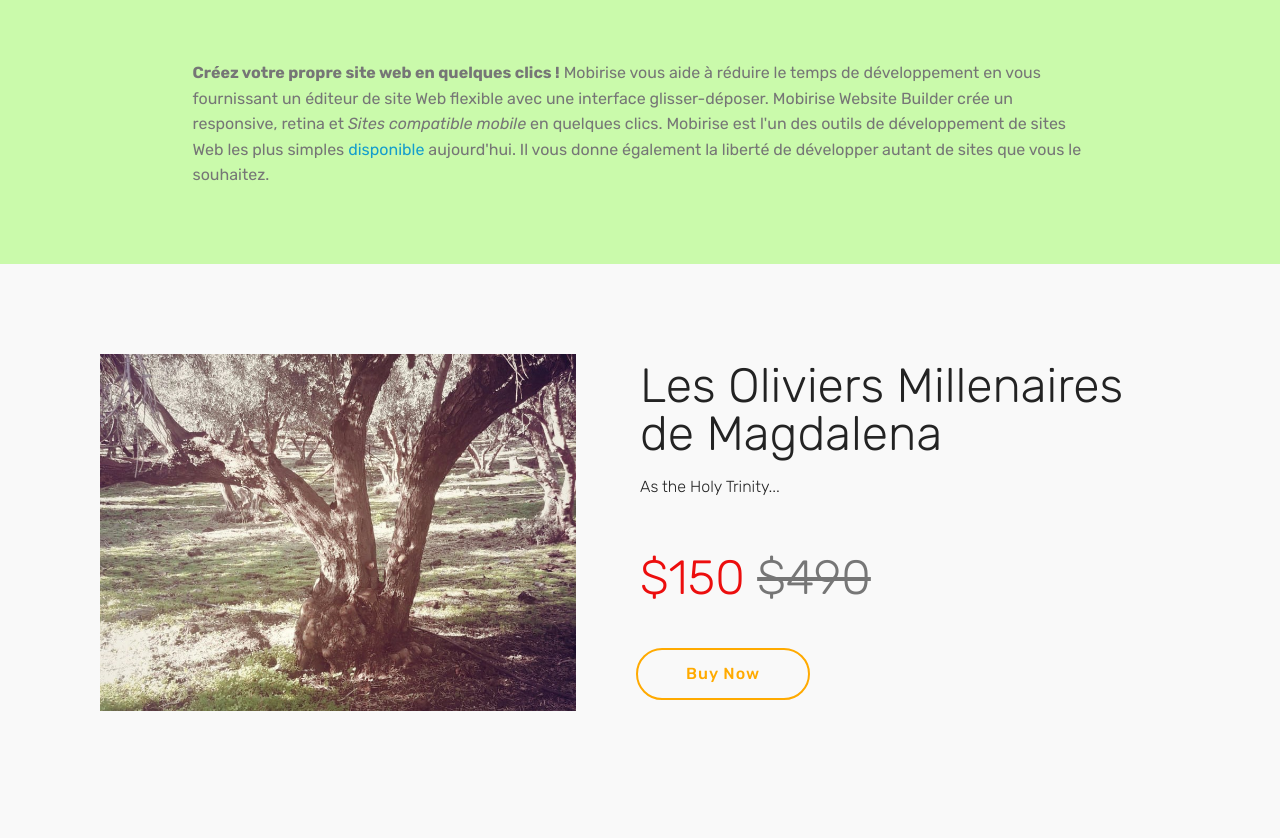
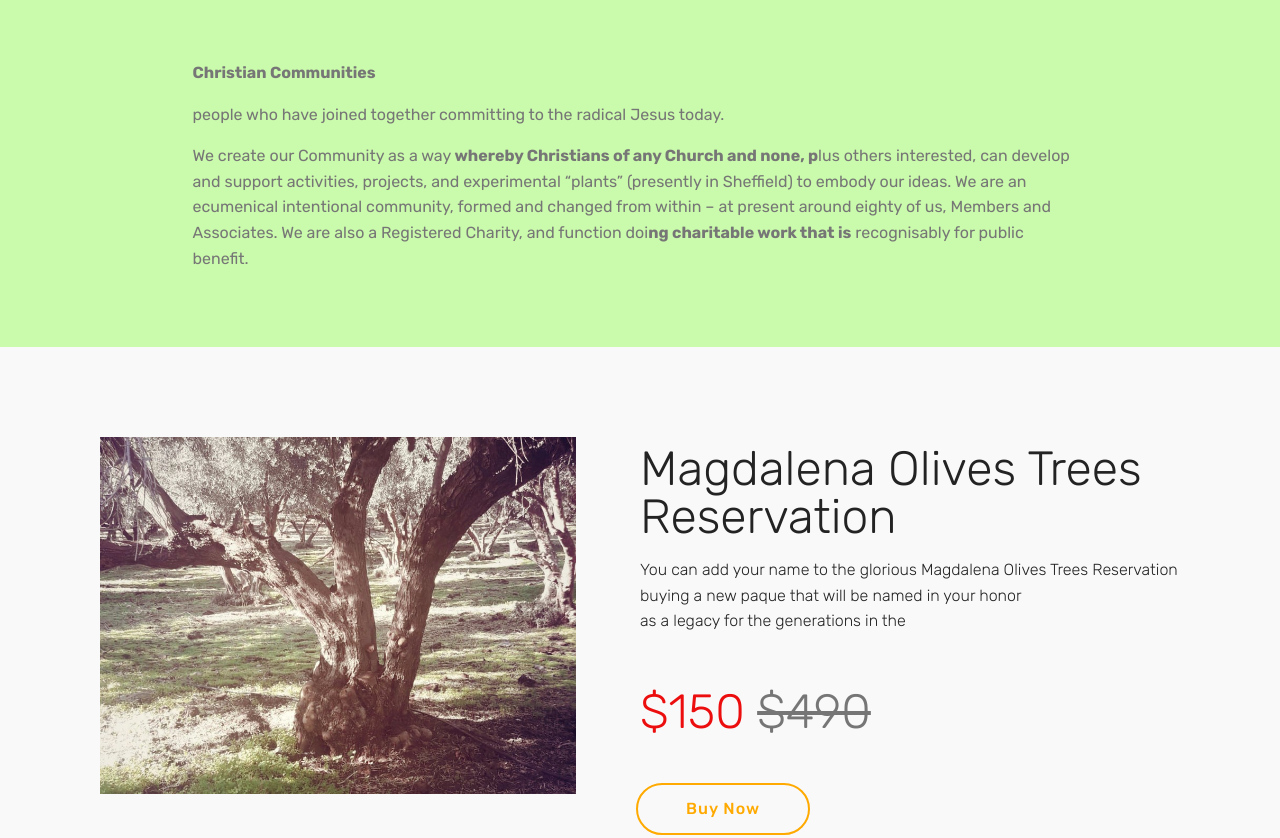
Before and after one commit to apparta2/magdalena, a plain HTML site: page index.html in a window 1280 px wide. Shown: the part 800-1638 px from the top of the page. Drawn offline with Linux system fonts and the light colour scheme; files whose address does not match are found by name.

Commit message:
create github pages

```diff
--- a/index.html
+++ b/index.html
@@ -67,7 +67,7 @@
     </nav>
 </section>
 
-<section class="engine"><a href="https://mobirise.info/m">website design templates</a></section><section class="header1 cid-rPOlNYRuAb mbr-fullscreen mbr-parallax-background" id="header16-1">
+<section class="engine"><a href="https://mobirise.info/i">free site creation software</a></section><section class="header1 cid-rPOlNYRuAb mbr-fullscreen mbr-parallax-background" id="header16-1">
 
 
 
@@ -93,8 +93,7 @@
 
     <div class="container">
         <div class="media-container-row">
-            <div class="mbr-text col-12 mbr-fonts-style display-7 col-md-10"><p>
-                <strong> Créez votre propre site web en quelques clics !</strong> Mobirise vous aide à réduire le temps de développement en vous fournissant un éditeur de site Web flexible avec une interface glisser-déposer. Mobirise Website Builder crée un responsive, retina et <em>Sites compatible mobile</em> en quelques clics. Mobirise est l'un des outils de développement de sites Web les plus simples <a href="https://mobirise.co/">disponible</a> aujourd'hui. Il vous donne également la liberté de développer autant de sites que vous le souhaitez.</p></div>
+            <div class="mbr-text col-12 mbr-fonts-style display-7 col-md-10"><p><strong>Christian Communities</strong></p><p>people who have joined together committing to the radical Jesus today. </p><p>We create our Community as a way<strong> whereby Christians of any Church and none, p</strong>lus others interested, can develop and support activities, projects, and experimental “plants” (presently in Sheffield) to embody our ideas. We are an ecumenical intentional community, formed and changed from within – at present around eighty of us, Members and Associates. We are also a Registered Charity, and function doi<strong>ng charitable work that is</strong> recognisably for public benefit.&nbsp;</p></div>
         </div>
     </div>
 </section>
@@ -113,16 +112,16 @@
                     <img src="assets/images/1-img-20200120-wa0002-900x1600.jpeg" alt="Mobirise" title="">
                 </div>
                 <div class="align-left aside-content">
-                    <h2 class="mbr-title pt-2 mbr-fonts-style display-2">Les Oliviers Millenaires de Magdalena</h2>
+                    <h2 class="mbr-title pt-2 mbr-fonts-style display-2">Magdalena Olives Trees Reservation</h2>
                     <div class="mbr-section-text">
                         <p class="mbr-text text1 pt-2 mbr-light mbr-fonts-style display-7">
-                            As the Holy Trinity...</p>
+                            You can add your name to the glorious&nbsp;Magdalena Olives Trees Reservation<br>buying a new paque that will be named in your honor<br> as a legacy for the generations in the&nbsp;</p>
                         <p class="mbr-text text2 pt-4 mbr-light mbr-fonts-style display-2">
                             $150 <span class="cost">$490</span>
                         </p>
                     </div>
                     <!--Btn-->
-                    <div class="mbr-section-btn pt-3 align-left"><a href="https://mobirise.co" class="btn btn-warning-outline display-4">
+                    <div class="mbr-section-btn pt-3 align-left"><a href="http://www.paypal.com" class="btn btn-warning-outline display-4" target="_blank">
                             Buy Now
                         </a></div>
                 </div>
```
Also changed, not shown: 1 other file.
